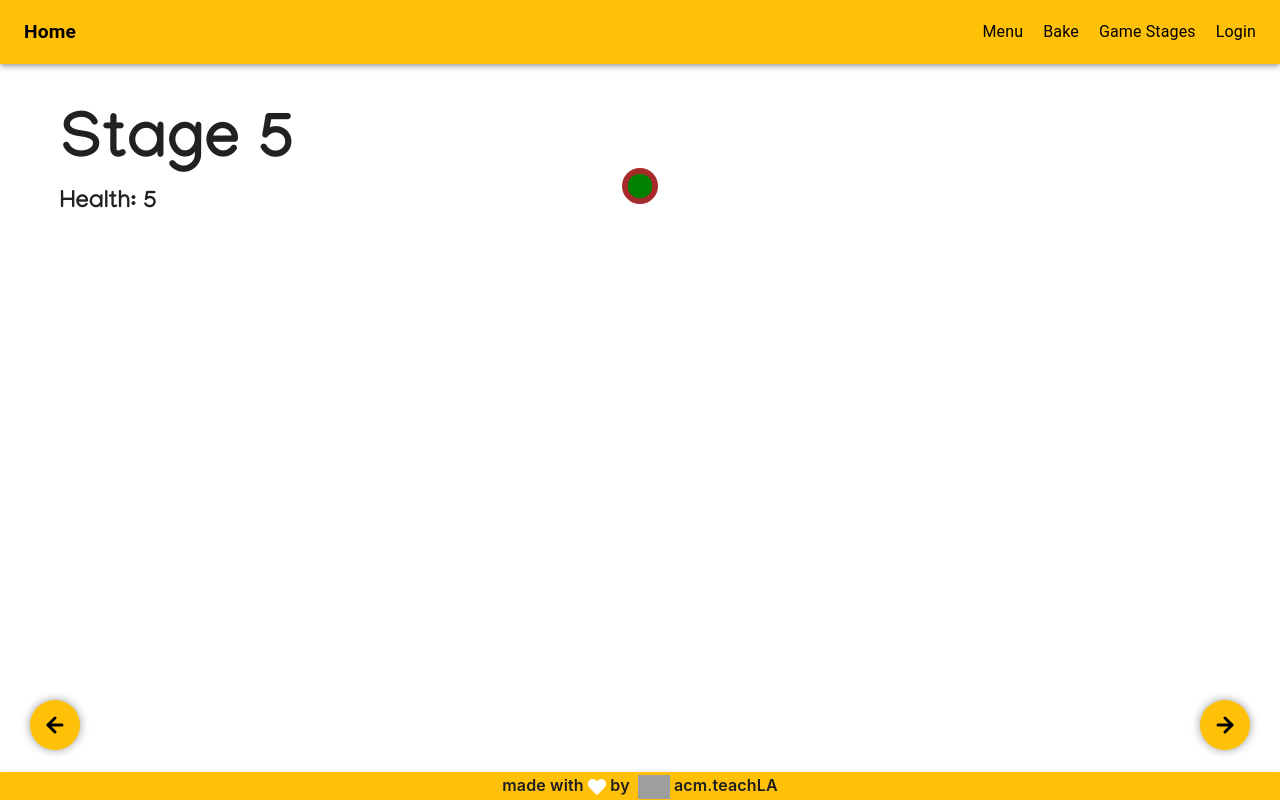
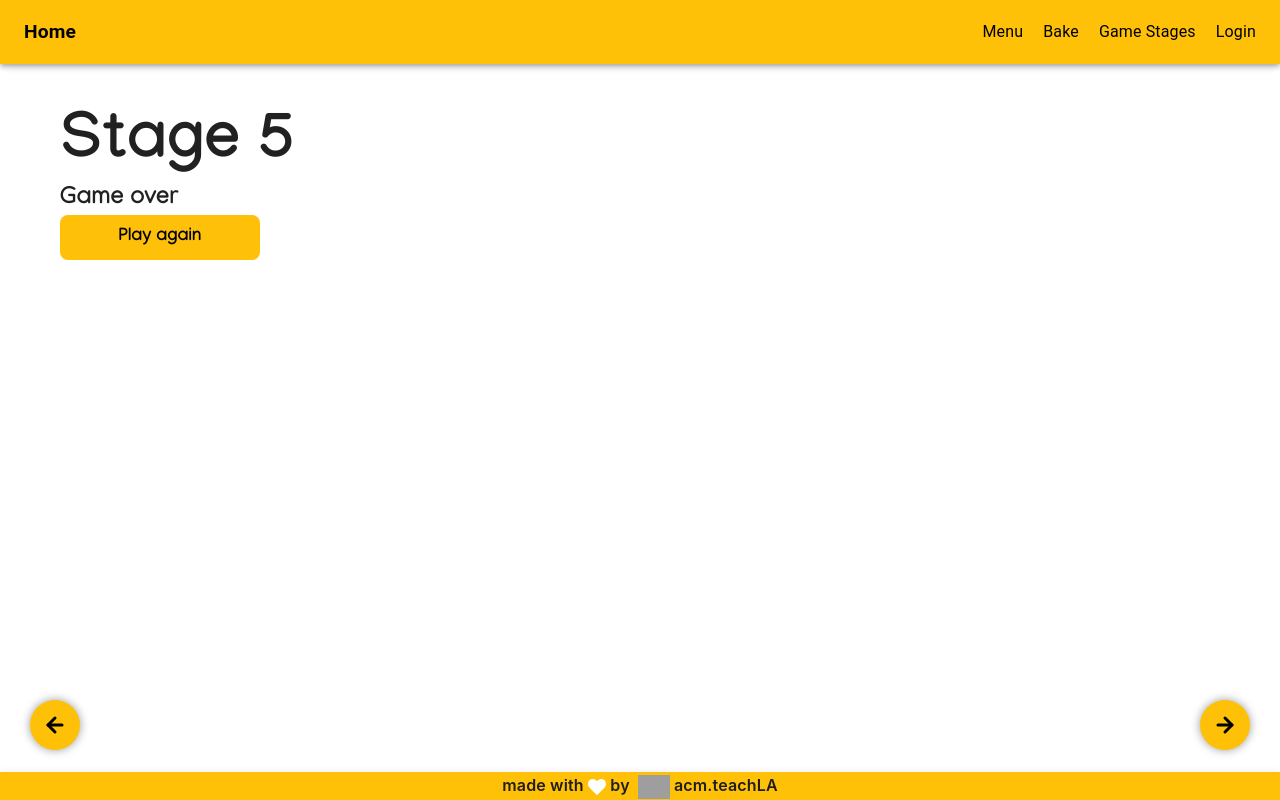
Before and after one commit to uclaacm/cookie-jar, a React (Vite) app: page /stage5 in a window 1280 px wide. Built offline with nearby package versions, Linux system fonts and the light colour scheme; grey boxes are pictures that could not be loaded.

Commit message:
Handle the game ending

```diff
--- a/src/components/stages/Stage5.tsx
+++ b/src/components/stages/Stage5.tsx
@@ -15,7 +15,7 @@ const STARTING_DISTANCE = 1024;
 // how close a zombie can get to the player before the player loses a life
 // TODO: name (really is the min zombie distance before the zombie & player get removed)
 // TODO: how to match this up with the displayed size in the CSS?
-const MAX_ZOMBIE_DISTANCE = 64;
+const MAX_ZOMBIE_DISTANCE = 0;
 
 // TODO: adjust this value (maybe change speed as a function of time)
 const DEFAULT_SPEED = 6;
@@ -94,7 +94,7 @@ function newZombie(speed: number, key: number): ZombieProps {
   };
 }
 
-function Game() {
+function ActiveGame({ gameOver }: { gameOver: () => void }) {
   const [count, setCount] = useState(0); // for keeping track of the key to assign to zombies
   const [tick, setTick] = useState(0); // current game tick (used to keep track of things that take multiple ticks to happen)
   const [zombies, setZombies] = useState<ZombieProps[]>([]);
@@ -116,10 +116,9 @@ function Game() {
     // TODO: check if the player loses a life
 
     // if the zombie reaches the player, decrement `health` and remove the zombie.
-    if (zombie.coords.distance <= MAX_ZOMBIE_DISTANCE) {
+    if (zombie.coords.distance - zombie.speed <= MAX_ZOMBIE_DISTANCE) {
       console.log(`Zombie #${zombie.key} has reached the player`)
       setHealth((health) => health - 1); // TODO: or `setHealth(health - 1)`?
-      // TODO: handle health reaching 0
       return undefined;
     }
 
@@ -131,7 +130,6 @@ function Game() {
       }
     };
   }
-
 
   function spawnZombie() {
     console.log(`Creating zombie #${count}`);
@@ -150,15 +148,46 @@ function Game() {
 
   useInterval(gameTick, MILLISECONDS_PER_TICK);
 
+  if (health <= 0) {
+    console.log("Game over");
+    gameOver();
+  }
+
   return (
     <>
       <div className="game">
+        {zombies.map((props) => <Zombie props={props} onClick={onClick(props.key)} key={props.key} />)}
         <div className="player" style={coordinateMap({ distance: 0, angle: 0 })} />
-        {zombies.map((props) => <Zombie props={props} onClick={onClick(props.key)} key={props.key} />)}
       </div>
       <HealthBar health={health} />
     </>
   );
+}
+
+function GameOver({ playAgain }: { playAgain: () => void }) {
+  return (
+    <>
+      <h2>Game over</h2>
+      <button onClick={playAgain}>Play again</button>
+    </>
+  );
+}
+
+// TODO: state for before the game has been played
+enum GameState {
+  Active,
+  GameOver
+}
+
+function Game() {
+  const [state, setState] = useState(GameState.GameOver);
+  switch (state) {
+    case GameState.Active:
+      // TODO: see the warning in the browser console that prints upon game over ("Warning: Cannot update a component (`Game`) while rendering a different component (`ActiveGame`).")
+      return <ActiveGame gameOver={() => {setState(GameState.GameOver)}} />;
+    case GameState.GameOver:
+      return <GameOver playAgain={() => {setState(GameState.Active)}} />;
+  }
 }
 
 const Stage5: React.FC = () => {
```
